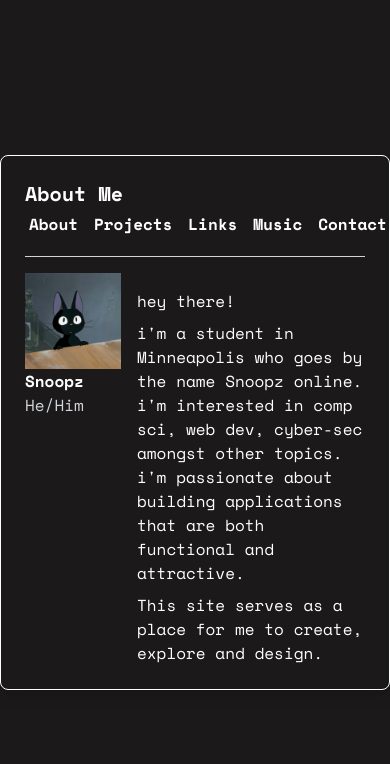
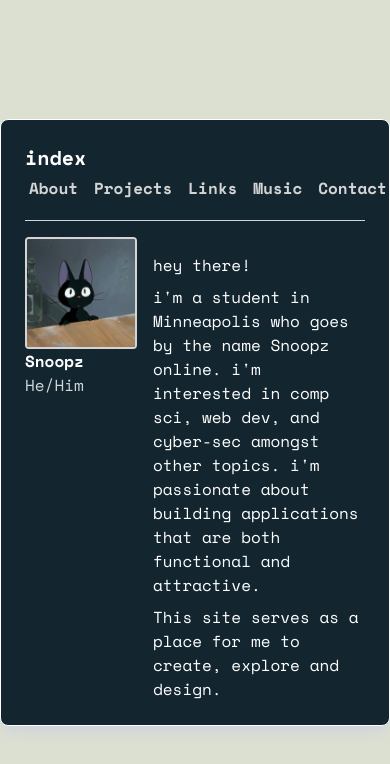
Before and after one commit to Dev-Payton/snoopzweb, an Astro site: page / in a window 390 px wide. Built offline with nearby package versions, Linux system fonts and the light colour scheme; Astro itself is replaced by a stand-in of ours.

```diff
--- a/src/pages/index.astro
+++ b/src/pages/index.astro
@@ -17,24 +17,24 @@ import '../styles/tailwind.css';
           rel="stylesheet">
 
 </head>
-<body class="bg-[#1B1919]  flex items-center justify-center min-h-screen font-space-mono text-white">
+<body class="bg-[#dce0d1]  flex items-center justify-center min-h-screen font-space-mono text-white">
 
-<div class="bg-[#1B1919] border  p-6 rounded-lg shadow-lg max-w-3xl w-full border-solid border-white   ">
+<div class="bg-[#13262F] border  p-6 rounded-lg shadow-lg shadow-gray-300 max-w-3xl w-full border-solid border-white lg:text-2xl lg:h-2/6 ">
     <div class="border-b border-gray-300 pb-4 mb-4 flex flex-wrap justify-between  ">
-        <h1 class=" inline-block text-xl font-bold   ">About Me</h1>
-        <nav class=" flex space-x-4 font-bold m-1  text-md sm:flex-row ">
-            <a class="hover:underline" href="/"> About</a>
-            <a class="hover:underline" href="/projects"> Projects</a>
-            <a class="hover:underline" href="/links"> Links</a>
-            <a class="hover:underline" href="/music"> Music</a>
-            <a class="hover:underline" href="/contact"> Contact</a>
+        <h1 class=" inline-block text-xl font-bold   ">index</h1>
+        <nav class=" flex space-x-4 font-bold m-1  text-md sm:flex-row text-neutral-300  ">
+            <a class="hover:underline hover:text-white" href="/">About</a>
+            <a class="hover:underline hover:text-white" href="/projects">Projects</a>
+            <a class="hover:underline hover:text-white" href="/links">Links</a>
+            <a class="hover:underline hover:text-white" href="/music">Music</a>
+            <a class="hover:underline hover:text-white" href="/contact">Contact</a>
 
 
         </nav>
     </div>
     <div class="flex">
         <div class="flex flex-col ">
-            <img src="pfp.jpg" alt="Jiji the cat" class="w-24 h-24  object-cover max-w-max mr-4">
+            <img src="pfp.jpg" alt="Jiji the cat" class="w-28 h-28  object-cover max-w-max mr-4 border-neutral-300 rounded  border-2">
             <div>
                 <p class="font-semibold">Snoopz</p>
                 <p class="text-gray-300">He/Him</p>
@@ -43,7 +43,7 @@ import '../styles/tailwind.css';
         <div class="mt-4">
             <p>hey there!</p>
             <p class="mt-2 "> i'm a student in Minneapolis who goes by the name Snoopz online.
-                i'm interested in comp sci, web dev, cyber-sec amongst other topics.
+                i'm interested in comp sci, web dev, and cyber-sec amongst other topics.
                 i'm passionate about building applications that are both functional and attractive.
                 </p>
             <p class="mt-2">This site serves as a place for me to create, explore and design. </p>
--- a/tailwind.config.mjs
+++ b/tailwind.config.mjs
@@ -5,7 +5,16 @@ export default {
 		extend: {
 			fontFamily: {
 				'space-mono': ['"Space Mono"', 'monospace']
-			}
+			},
+			keyframes: {
+				'custom-bounce': {
+					'0%, 100%': { transform: 'translateY(0)' },
+					'50%': { transform: 'translateY(-25%)' },
+				},
+			},
+			animation: {
+				'bounce-custom': 'custom-bounce 1s ease-in-out 1 forwards',
+			},
 		},
 	},
 	plugins: [],
```
